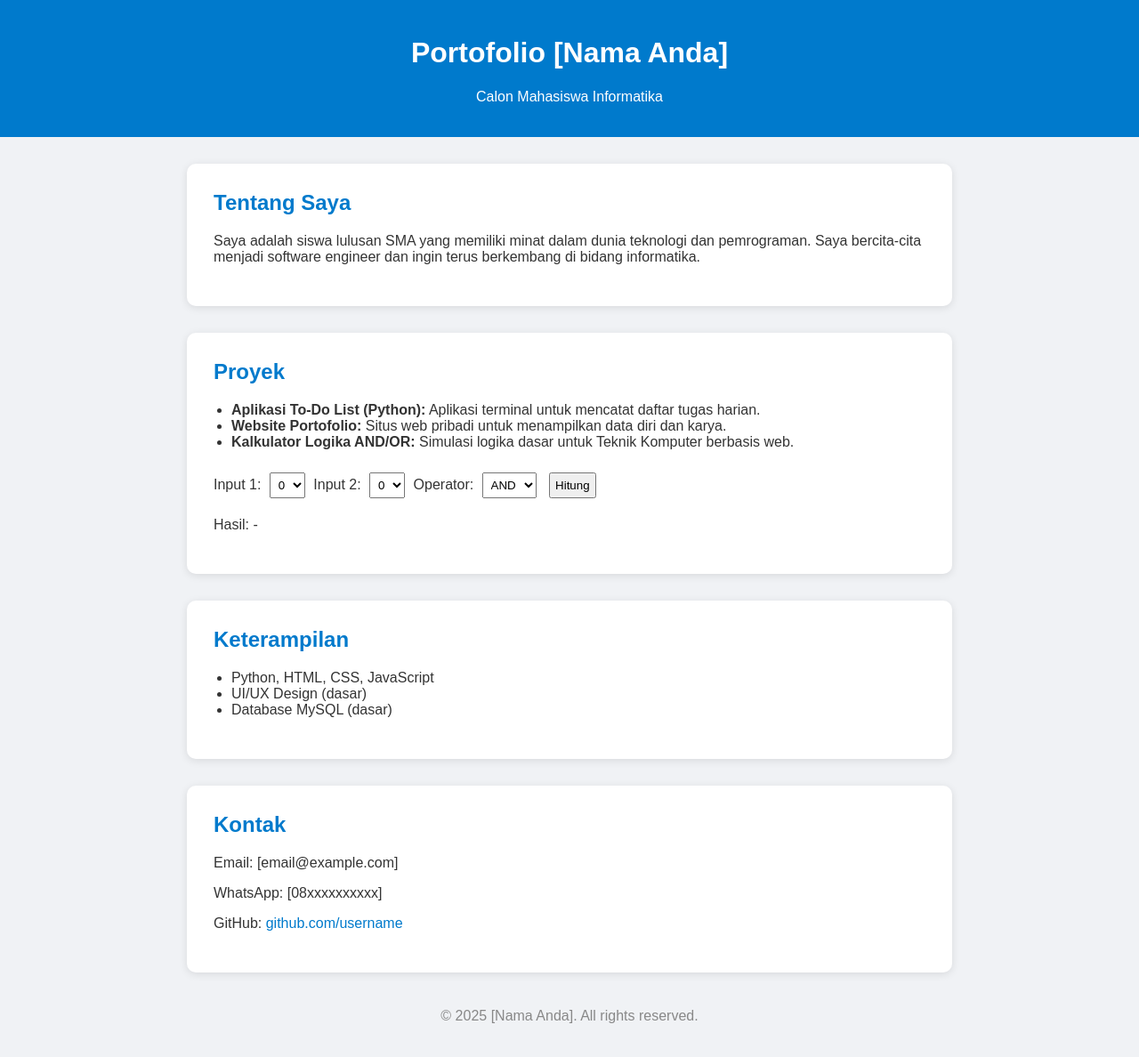
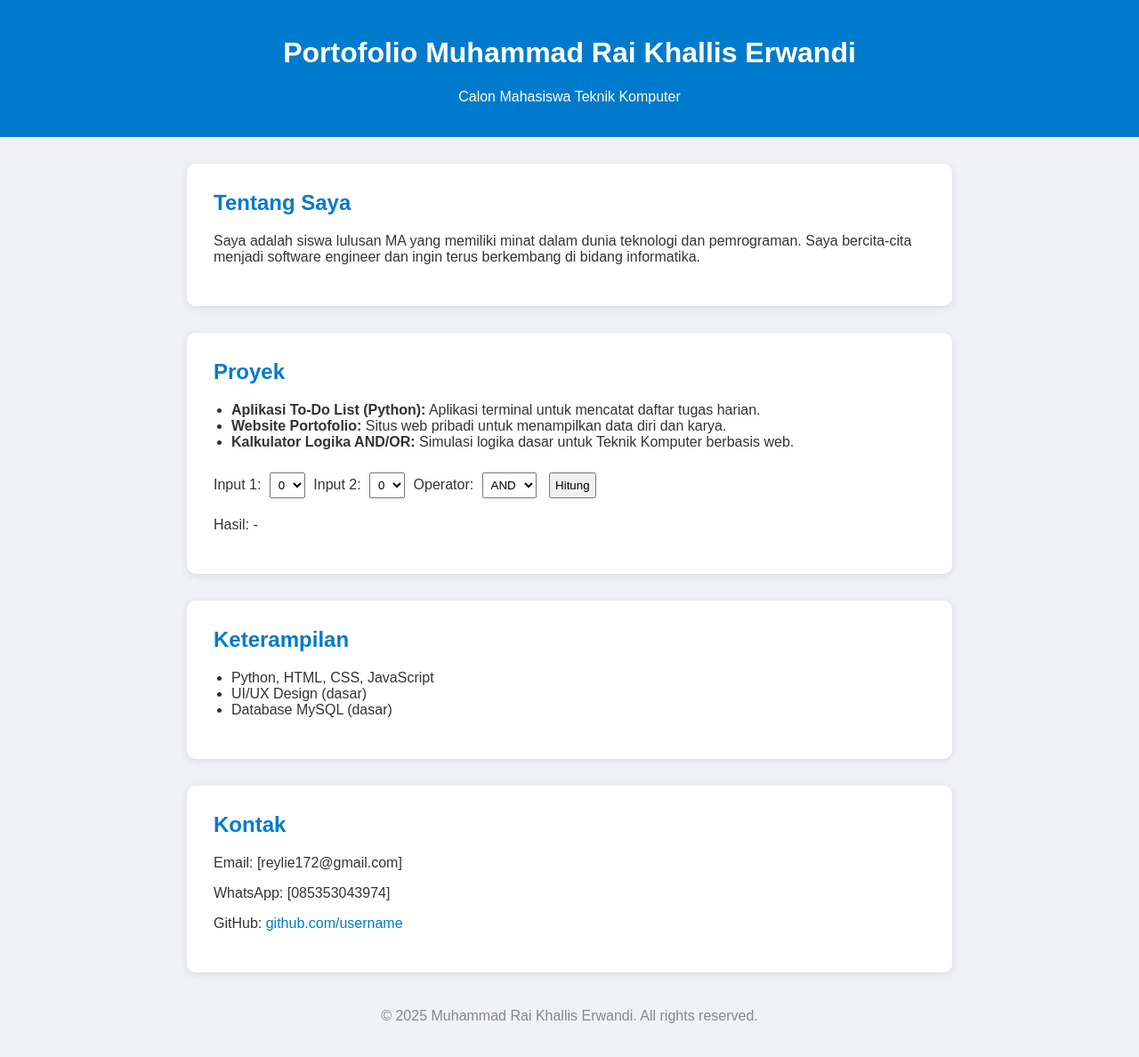
Before and after one commit to Reyuu172/portofolio-teknik-komputer, a plain HTML site: page index.html in a window 1280 px wide. Shown: the whole page at 89% size. Drawn offline with Linux system fonts and the light colour scheme.

Commit message:
Add files via upload

```diff
--- a/index.html
+++ b/index.html
@@ -57,13 +57,13 @@
 </head>
 <body>
   <header>
-    <h1>Portofolio [Nama Anda]</h1>
-    <p>Calon Mahasiswa Informatika</p>
+    <h1>Portofolio Muhammad Rai Khallis Erwandi</h1>
+    <p>Calon Mahasiswa Teknik Komputer</p>
   </header>
 
   <section>
     <h2>Tentang Saya</h2>
-    <p>Saya adalah siswa lulusan SMA yang memiliki minat dalam dunia teknologi dan pemrograman. Saya bercita-cita menjadi software engineer dan ingin terus berkembang di bidang informatika.</p>
+    <p>Saya adalah siswa lulusan MA yang memiliki minat dalam dunia teknologi dan pemrograman. Saya bercita-cita menjadi software engineer dan ingin terus berkembang di bidang informatika.</p>
   </section>
 
   <section>
@@ -109,15 +109,15 @@
 
   <section>
     <h2>Kontak</h2>
-    <p>Email: [email@example.com]</p>
-    <p>WhatsApp: [08xxxxxxxxxx]</p>
+    <p>Email: [reylie172@gmail.com]</p>
+    <p>WhatsApp: [085353043974]</p>
     <div class="social">
-      <p>GitHub: <a href="https://github.com/username" target="_blank">github.com/username</a></p>
+      <p>GitHub: <a href="https://github.com/reyuu172" target="_blank">github.com/username</a></p>
     </div>
   </section>
 
   <footer>
-    &copy; 2025 [Nama Anda]. All rights reserved.
+    &copy; 2025 Muhammad Rai Khallis Erwandi. All rights reserved.
   </footer>
 
   <script>
```
